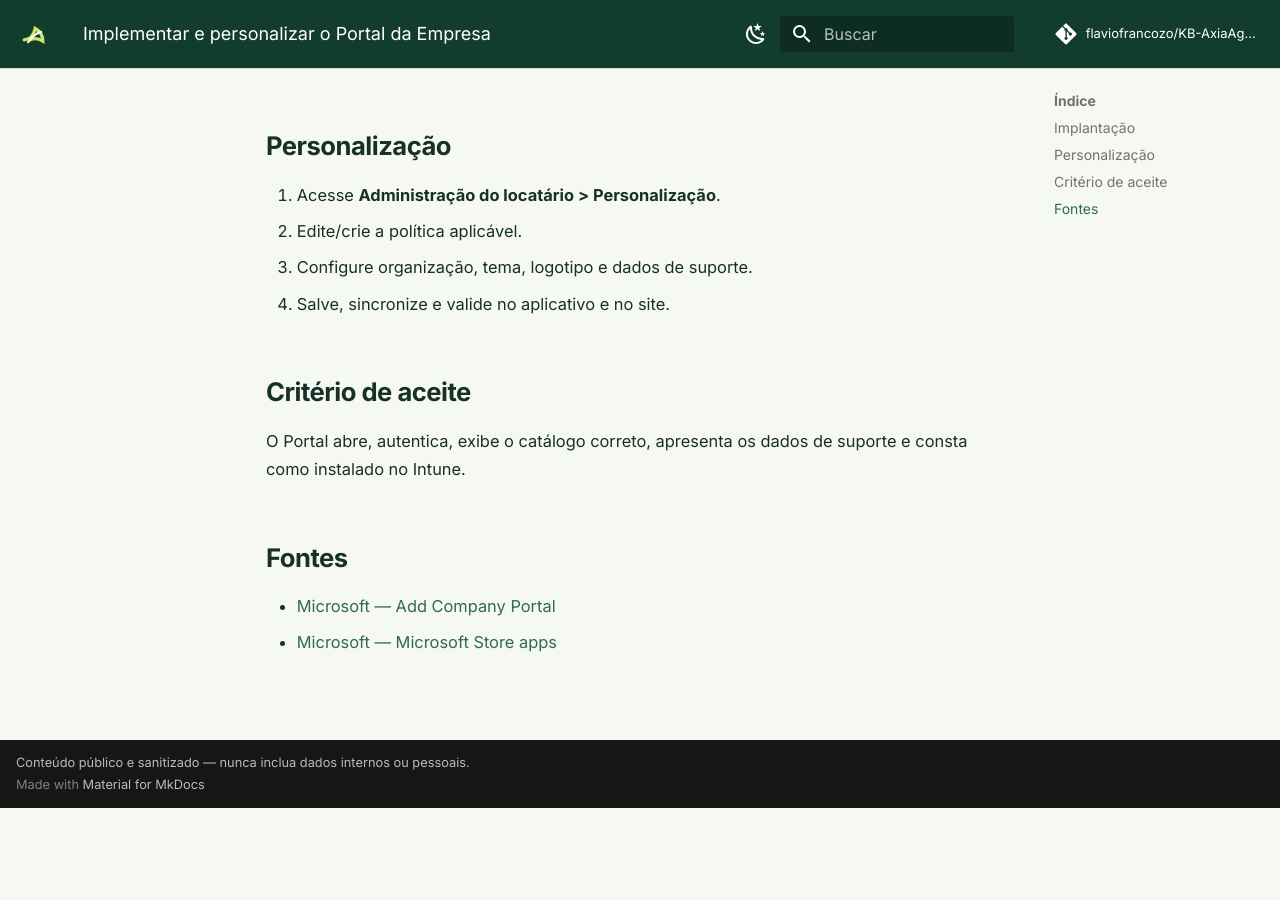
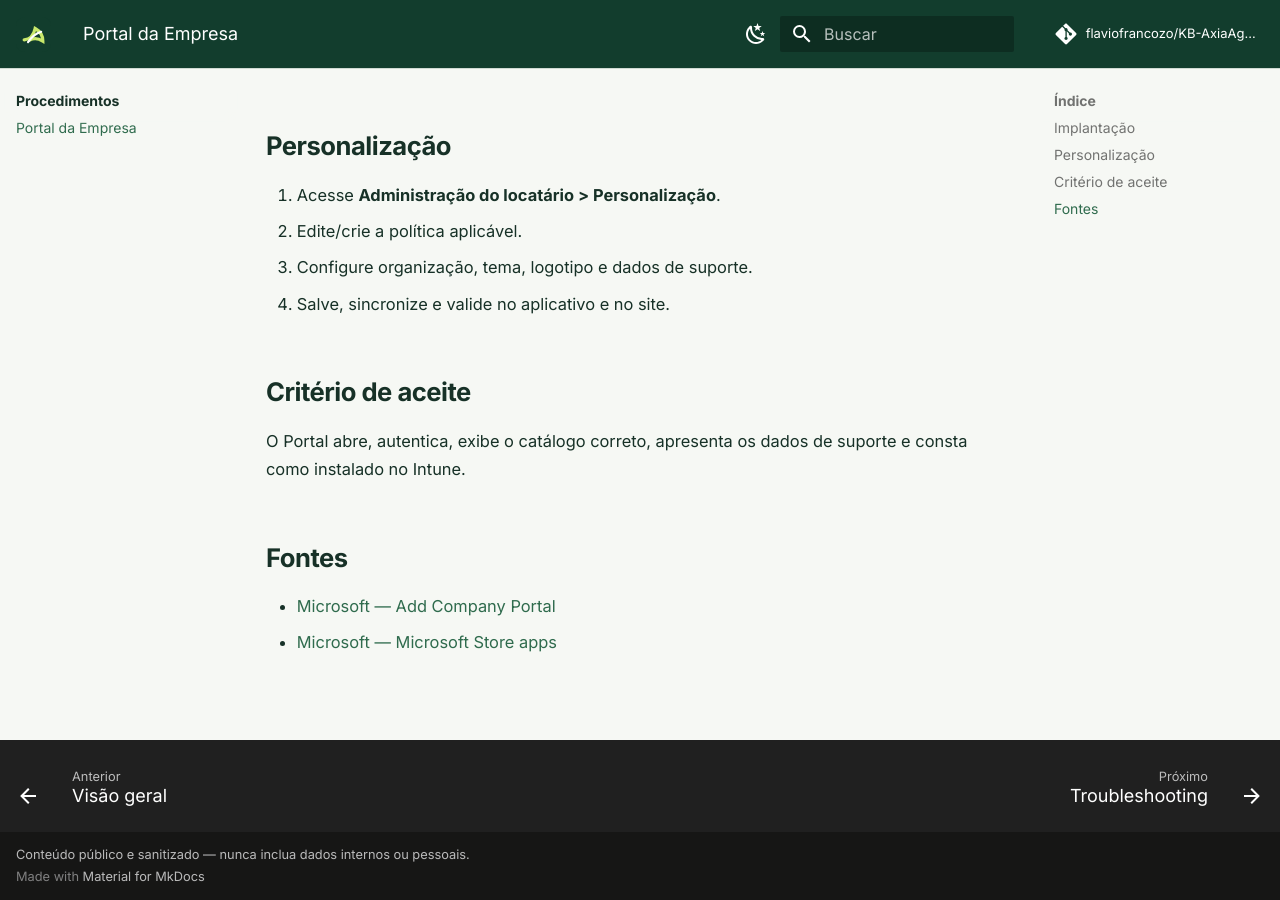
Before and after one commit to flaviofrancozo/KB-AxiaAgro, an MkDocs documentation site: the page built from docs/procedimentos/implementar-personalizar-portal-empresa.md, in a window 1280 px wide and 900 px high, scrolled down 617 px. Built offline with MkDocs 1.6.1 and Material for MkDocs 9.7.7, drawn with Linux system fonts in a browser that asks for light colours; comment, search, counter and statistics services are not loaded; before the commit the page ends 1425 px from its top, so only the background shows below that.

Commit message:
Corrige estrutura do menu Procedimentos

```diff
--- a/mkdocs.yml
+++ b/mkdocs.yml
@@ -85,8 +85,8 @@
   - Infraestrutura:
       - Visão geral: infraestrutura/index.md
   - Procedimentos:
-      - Visão geral: procedimento/index.md
-      - Portal da Empresa: procedimento/implementar-personalizar-portal-empresa.md
+      - Visão geral: procedimentos/index.md
+      - Portal da Empresa: procedimentos/implementar-personalizar-portal-empresa.md
   - Troubleshooting: troubleshooting/index.md
   - Scripts: scripts/index.md
   - Histórico: changelog/index.md
```
